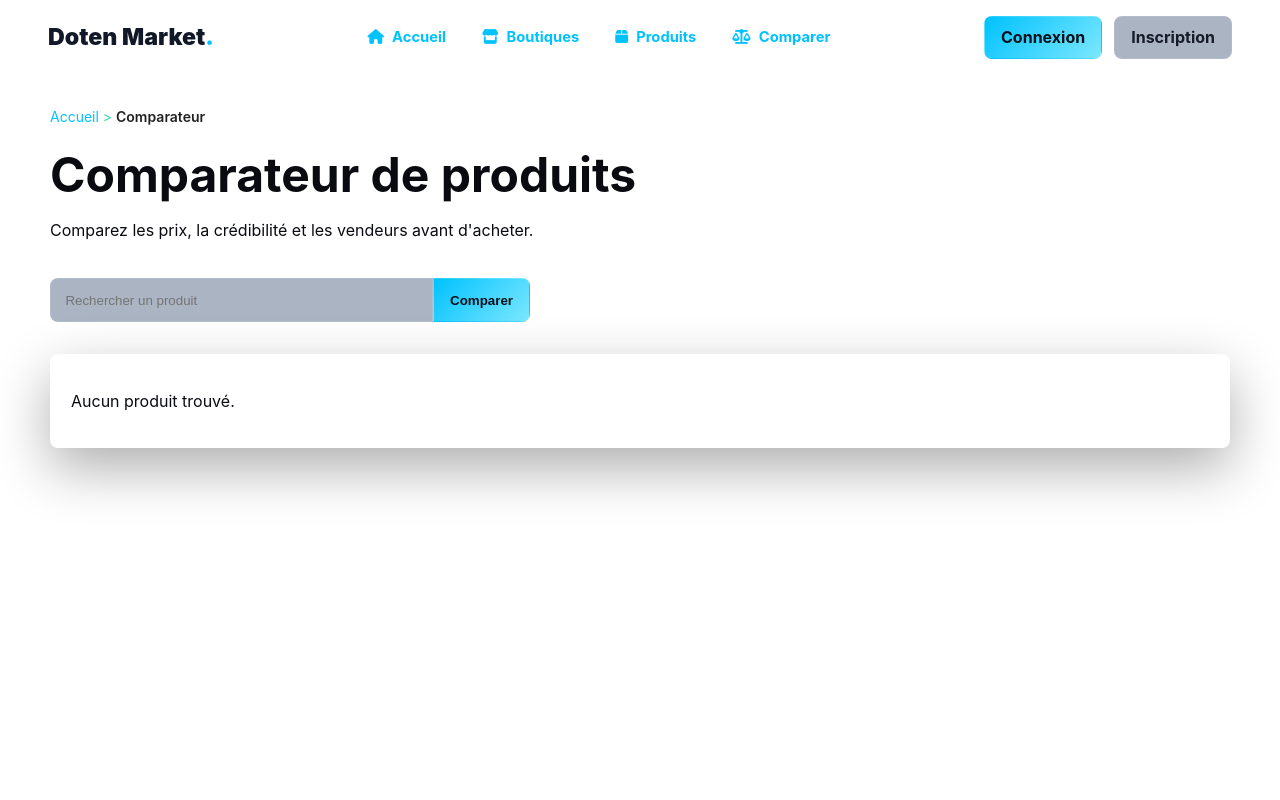
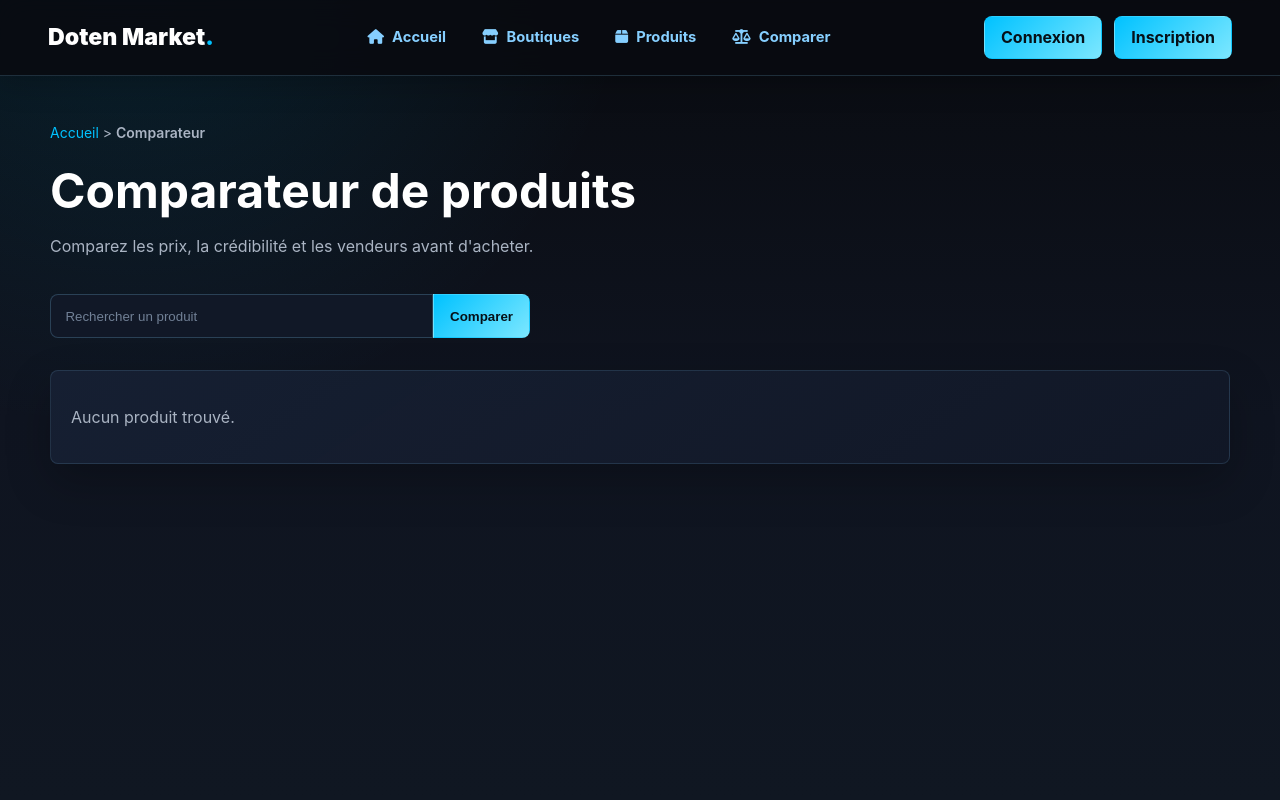
Before and after one commit to sam176521/Doten-Market, a Django app: page /comparateur/ in a window 1280 px wide. Run offline with Django 5.2, Linux system fonts and the light colour scheme; data that the repository does not hold is empty.

Commit message:
@Ben20060714 Correction des couleurs

```diff
--- a/static/css/style.css
+++ b/static/css/style.css
@@ -754,3 +754,158 @@ footer {
 .hamburger.active span:nth-child(3) {
     transform: rotate(-45deg) translate(7px, -6px);
 }
+
+/* Theme harmonise : bleu electrique, vert citron et surfaces sombres */
+body {
+    background:
+        radial-gradient(circle at 10% -10%, rgba(0, 194, 255, 0.12), transparent 32rem),
+        linear-gradient(180deg, #090b10 0%, #0f1420 52%, #101722 100%);
+    color: var(--blanc);
+}
+
+.navbar {
+    background: rgba(9, 11, 16, 0.88);
+    border-bottom-color: rgba(134, 207, 255, 0.18);
+    box-shadow: 0 8px 30px rgba(0, 0, 0, 0.2);
+}
+
+.logo h2 {
+    color: var(--blanc);
+}
+
+.nav-links a,
+.link_connexion {
+    color: var(--text);
+}
+
+.nav-links a:hover,
+.link_connexion:hover,
+.link:hover {
+    color: #061018;
+    background: var(--accent);
+}
+
+.container {
+    padding-top: clamp(1.5rem, 4vw, 3rem);
+}
+
+.hero {
+    background:
+        radial-gradient(circle at 85% 15%, rgba(185, 242, 39, 0.22), transparent 18rem),
+        linear-gradient(135deg, #0400ff 0%, #1c44b3 54%, #00c2ff 100%);
+    box-shadow: 0 18px 50px rgba(4, 0, 255, 0.28);
+}
+
+.hero-content p,
+.muted,
+small,
+.helptext {
+    color: var(--muted);
+}
+
+.card,
+.product-card,
+.shop-card,
+.category-card,
+.metric-card,
+.review-card,
+.detail-panel,
+.modal-card,
+.dashboard-panel {
+    background: linear-gradient(145deg, rgba(23, 32, 51, 0.94), rgba(17, 24, 39, 0.92));
+    border-color: rgba(134, 207, 255, 0.14);
+    box-shadow: 0 18px 45px rgba(0, 0, 0, 0.24);
+}
+
+.card:hover,
+.product-card:hover,
+.shop-card:hover,
+.category-card:hover {
+    border-color: rgba(0, 194, 255, 0.65);
+    box-shadow: 0 18px 45px rgba(0, 194, 255, 0.13);
+}
+
+.card h3 a,
+.product-card h3 a,
+.shop-card h3 a,
+.category-card h3 a {
+    color: var(--blanc);
+}
+
+.price,
+.card-price {
+    color: var(--accent);
+}
+
+.form-search input,
+input,
+textarea,
+select {
+    color: var(--blanc);
+    background: var(--surface);
+    border-color: rgba(134, 207, 255, 0.22);
+}
+
+input::placeholder,
+textarea::placeholder {
+    color: #718096;
+}
+
+.form-search input:focus,
+input:focus,
+textarea:focus,
+select:focus {
+    border-color: var(--accent);
+    box-shadow: 0 0 0 3px rgba(0, 194, 255, 0.12);
+}
+
+.link_connexion,
+.primary-btn,
+button,
+.link {
+    color: #061018;
+    background: linear-gradient(135deg, var(--accent), #7ce7ff);
+    border-color: transparent;
+}
+
+.secondary-btn {
+    color: #10140c;
+    background: linear-gradient(135deg, var(--accent-2), #d8ff70);
+}
+
+.link_connexion:hover,
+.primary-btn:hover,
+.secondary-btn:hover,
+button:hover,
+.link:hover {
+    color: #061018;
+    filter: brightness(1.08);
+}
+
+.breadcrumb,
+.breadcrumb span {
+    color: var(--muted);
+}
+
+.breadcrumb a,
+.plus {
+    color: var(--accent);
+}
+
+.detail-item,
+.custom-table th,
+.custom-table td,
+.sale-row {
+    border-color: rgba(134, 207, 255, 0.12);
+}
+
+footer {
+    background: rgba(9, 11, 16, 0.45);
+}
+
+@media (max-width: 820px) {
+    .nav-links {
+        background: var(--surface);
+        border-bottom-color: rgba(134, 207, 255, 0.18);
+    }
+}
```
